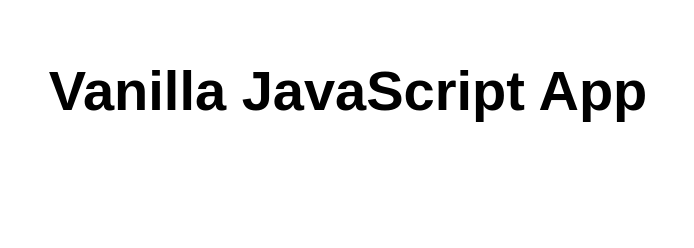
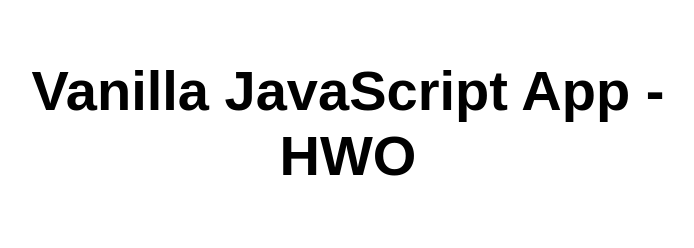
Before and after one commit to woha/my-first-static-web-app, a plain HTML site: page index.html in a window 1280 px wide. Shown: the whole page, without its empty margins (292-986 px from the left). Drawn offline with Linux system fonts and the light colour scheme.

Commit message:
My first change.

```diff
--- a/index.html
+++ b/index.html
@@ -10,7 +10,7 @@
 
 <body>
   <main>
-    <h1>Vanilla JavaScript App</h1>
+    <h1>Vanilla JavaScript App - HWO</h1>
   </main>
 </body>
 
```
